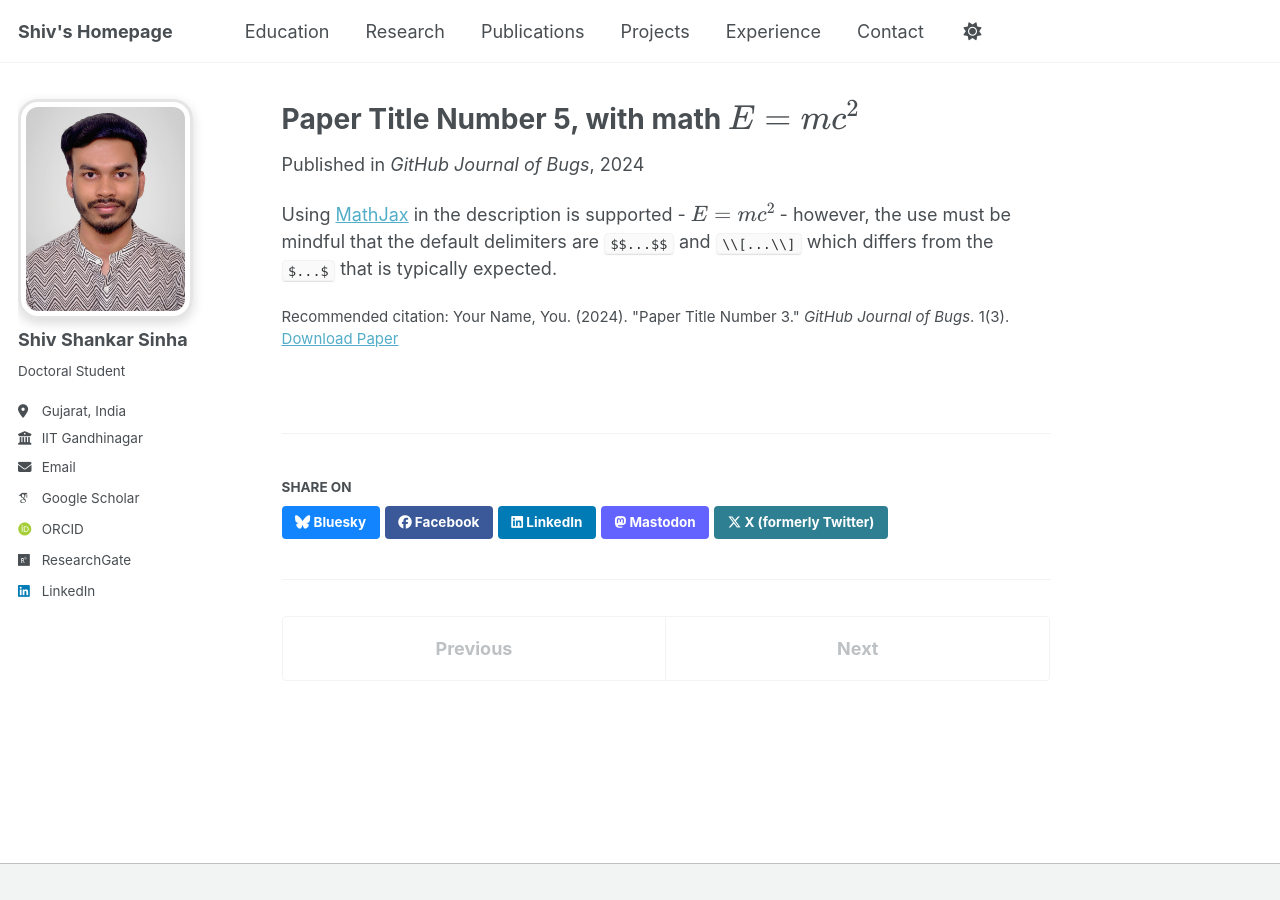
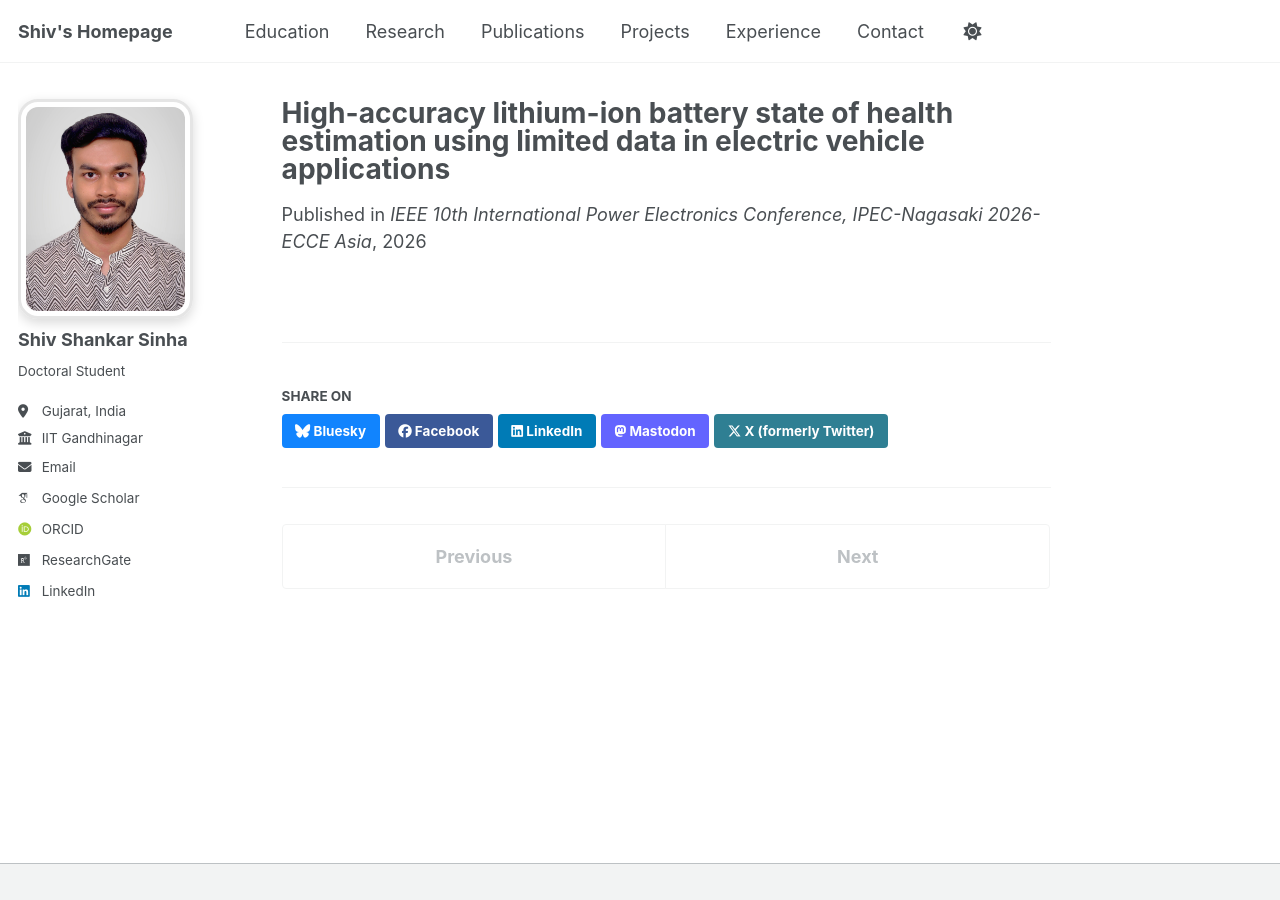
Before and after one commit to shivshankar-sinha/shivshankar-sinha.github.io, a Jekyll site: the page built from _publications/2025-06-08-paper-title-number-5.md, in a window 1280 px wide. Built offline with Jekyll 4.4.1, drawn with Linux system fonts in a browser that asks for light colours; some web fonts are replaced; a script bundle is joined from its source files by our own code; library files that are not in the unit come from our copies.

Commit message:
Update 2025-06-08-paper-title-number-5.md

```diff
--- a/_publications/2025-06-08-paper-title-number-5.md
+++ b/_publications/2025-06-08-paper-title-number-5.md
@@ -1,13 +1,9 @@
 ---
-title: "Paper Title Number 5, with math $$E=mc^2$$"
+title: "High-accuracy lithium-ion battery state of health estimation using limited data in electric vehicle applications"
 collection: publications
 category: conferences
 permalink: /publication/2024-02-17-paper-title-number-4
 excerpt: 'This paper is about a famous math equation, $$E=mc^2$$'
-date: 2024-02-17
-venue: 'GitHub Journal of Bugs'
-paperurl: 'https://academicpages.github.io/files/paper3.pdf'
-citation: 'Your Name, You. (2024). &quot;Paper Title Number 3.&quot; <i>GitHub Journal of Bugs</i>. 1(3).'
+date: 2026-01-31
+venue: 'IEEE 10th International Power Electronics Conference, IPEC-Nagasaki 2026-ECCE Asia'
 ---
-
-Using [MathJax](https://www.mathjax.org/) in the description is supported - $$E=mc^2$$ - however, the use must be mindful that the default delimiters are `$$...$$` and `\\[...\\]` which differs from the `$...$` that is typically expected.
```
